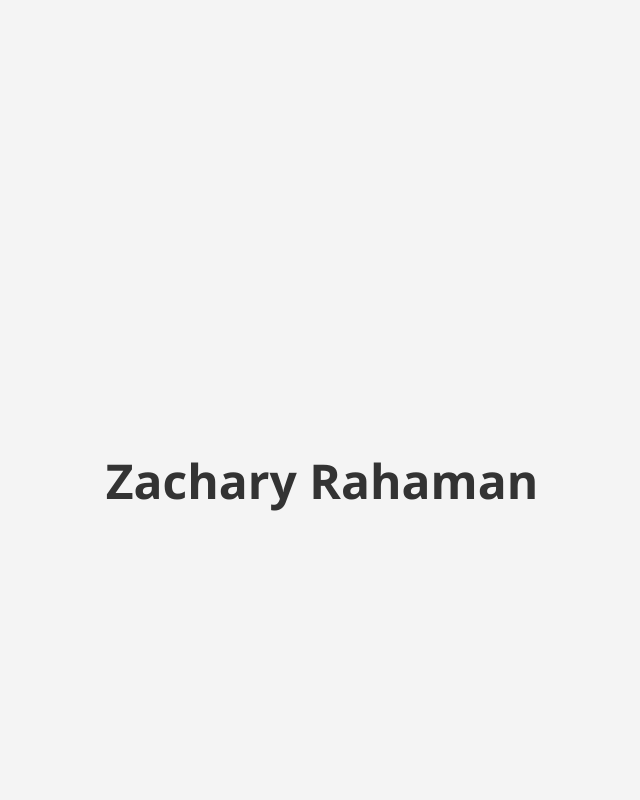
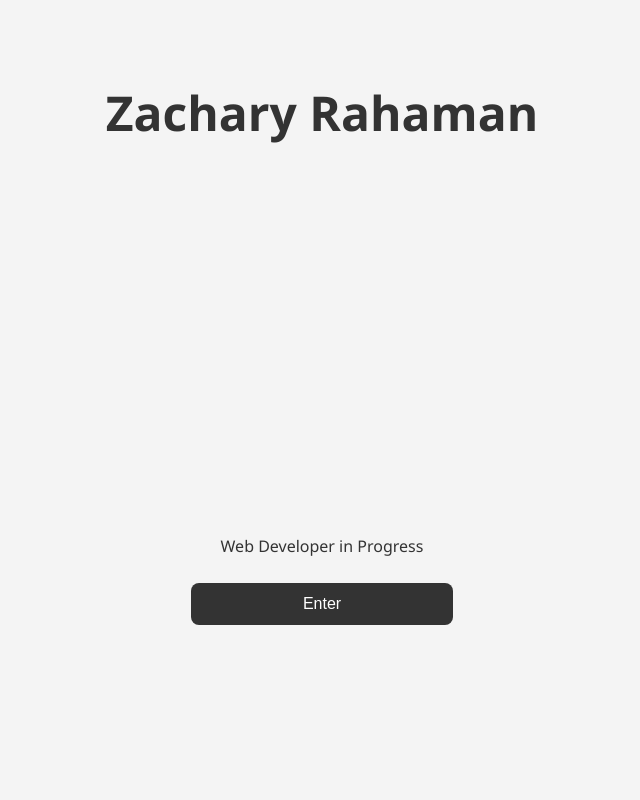
Before and after one commit to zachary-rahaman/zachary-rahaman.github.io, a plain HTML site: page index.html in a window 1280 px wide. Shown: the top 800 px of the page, without its empty margins (318-958 px from the left). Drawn offline with Linux system fonts and the light colour scheme.

Commit message:
change removal

```diff
--- a/resources/css/index.css
+++ b/resources/css/index.css
@@ -17,7 +17,7 @@ body {
   margin: 2rem auto;
 }
 
-.centered-title {
+.centered {
   height: 100vh;
   display: flex;
   flex-direction: column;
```
